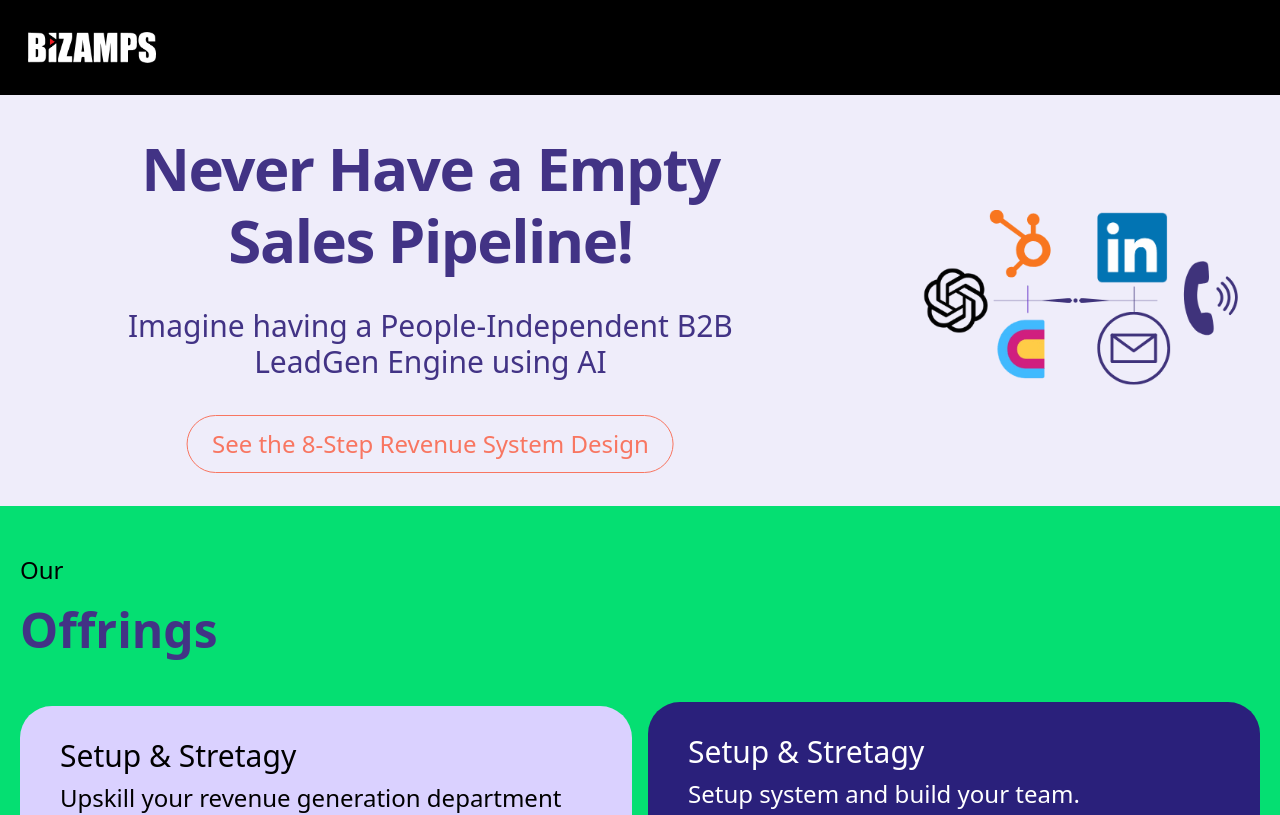
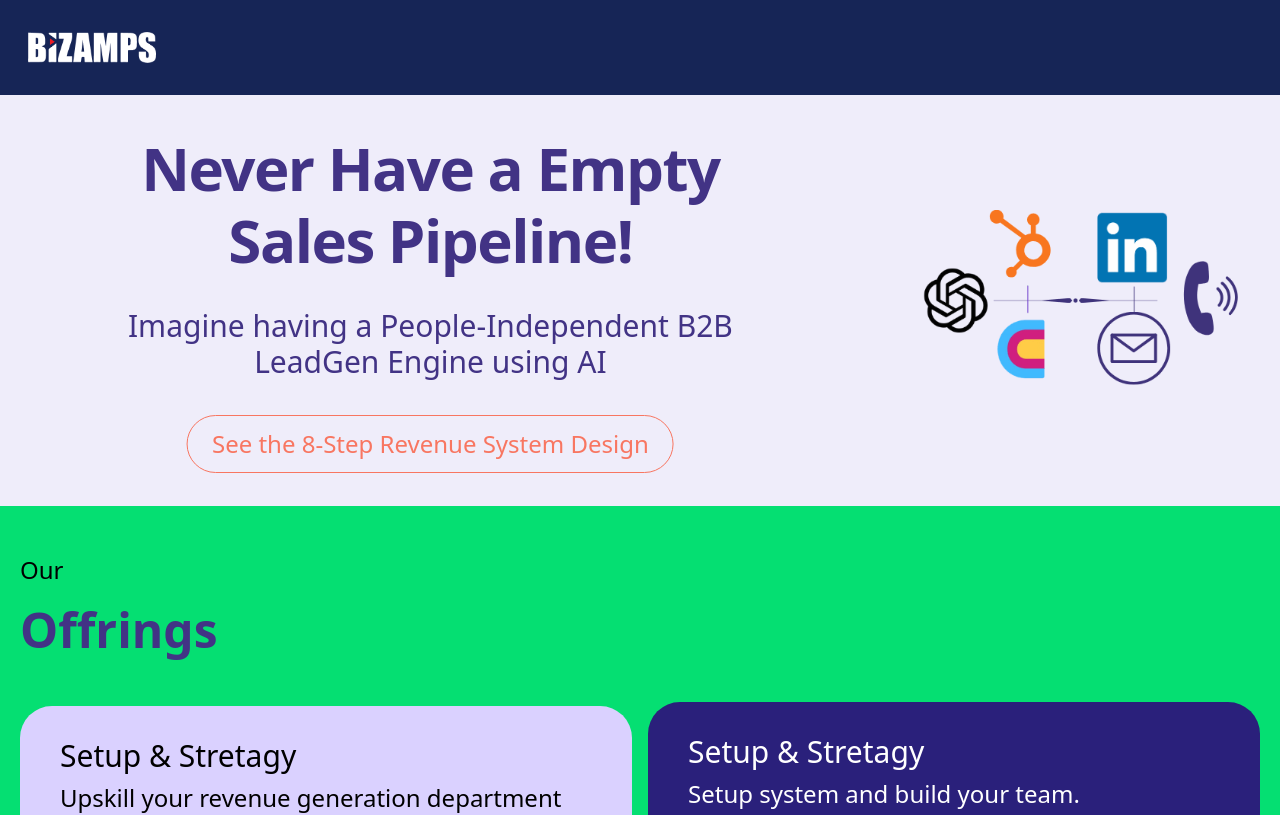
Before and after one commit to coder-Rishi05/cl_site, a React (Vite) app: page / in a window 1280 px wide. Shown: the top 815 px of the page. Built offline with nearby package versions, Linux system fonts and the light colour scheme.

Commit message:
added custom breakpoints

```diff
--- a/src/index.css
+++ b/src/index.css
@@ -4,3 +4,10 @@
   font-family: ubuntu;
   src: url("https://fonts.googleapis.com/css2?family=Ubuntu:ital,wght@0,300;0,400;0,500;0,700;1,300;1,400;1,500;1,700&display=swap");
 }
+
+
+@theme {
+  --breakpoint-mySM: 480px;
+  --breakpoint-myMD: 760px;
+  --breakpoint-myLg: 992px;
+}
--- a/src/pages/Home.jsx
+++ b/src/pages/Home.jsx
@@ -10,9 +10,9 @@ import Footer from "./Footer";
 
 const Home = () => {
   return (
-    <div className="  w-full  bg-[#654ecd1a] ">
+    <div className=" w-full  bg-[#654ecd1a] ">
       <Nav />
-      <main className="flex flex-col h-full w-full items-center md:flex-col-reverse lg:flex-row justify-between">
+      <main className="flex flex-col h-full w-full items-center mySM:flex-col-reverse md:flex-col-reverse lg:flex-row justify-between">
         <div className="left w-full  px-10 ">
           <h1 className="text-[#423385] md:text-6xl md:leading-[4.5rem] md:px-20 text-[2.4rem] leading-[3rem] py-8 font-ubuntu font-bold tracking-tight text-center ">
             Never Have a Empty Sales Pipeline!
--- a/src/pages/Nav.jsx
+++ b/src/pages/Nav.jsx
@@ -4,7 +4,7 @@ import { IoReorderThree } from "react-icons/io5";
 
 const Nav = () => {
   return (
-    <nav className="py-6 px-4 w-full bg-black md:py-8   flex items-center justify-between">
+    <nav className="py-6 px-4 w-full bg-black md:py-8 myMD:bg-[#162556]   flex items-center justify-between">
       <div className="left px-4  md:px-3  w-1/2 h-full">
         <img
           className="object-cover md:w-[8rem]  object-center w-full"
```
